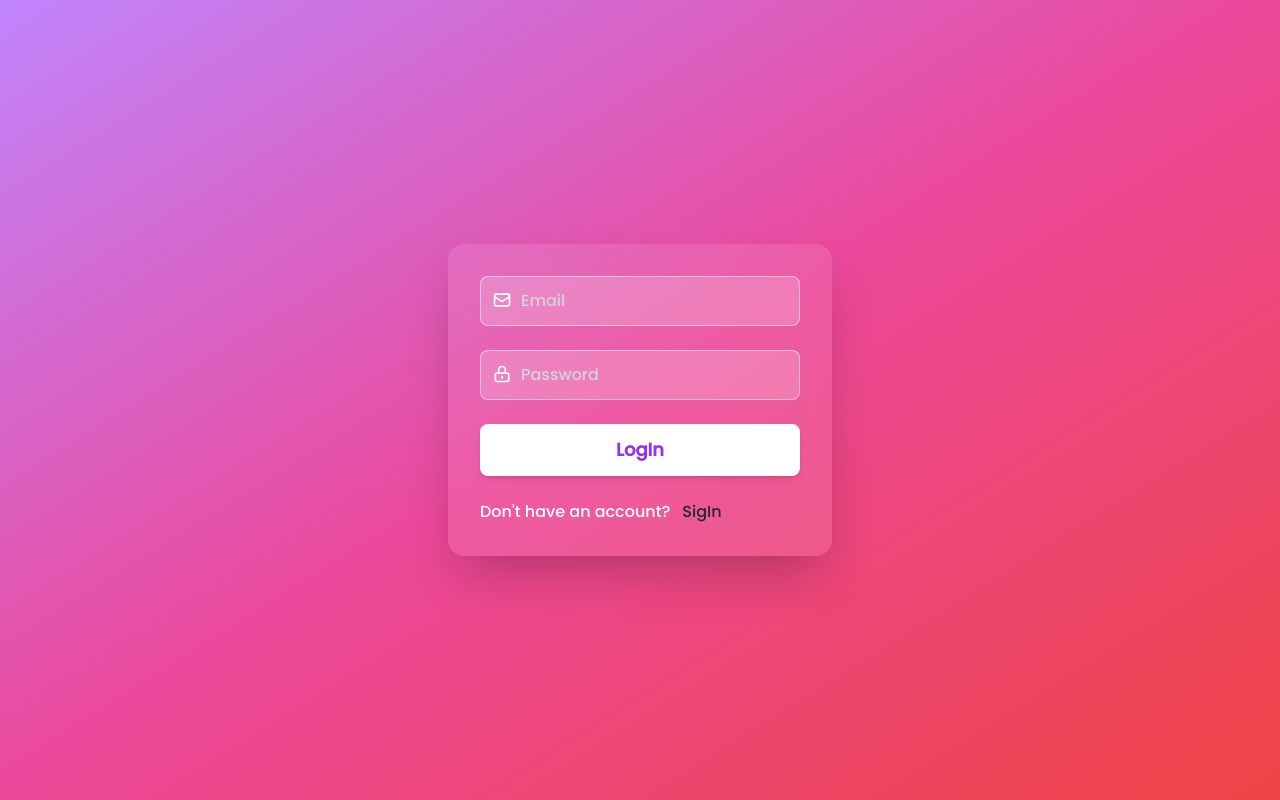
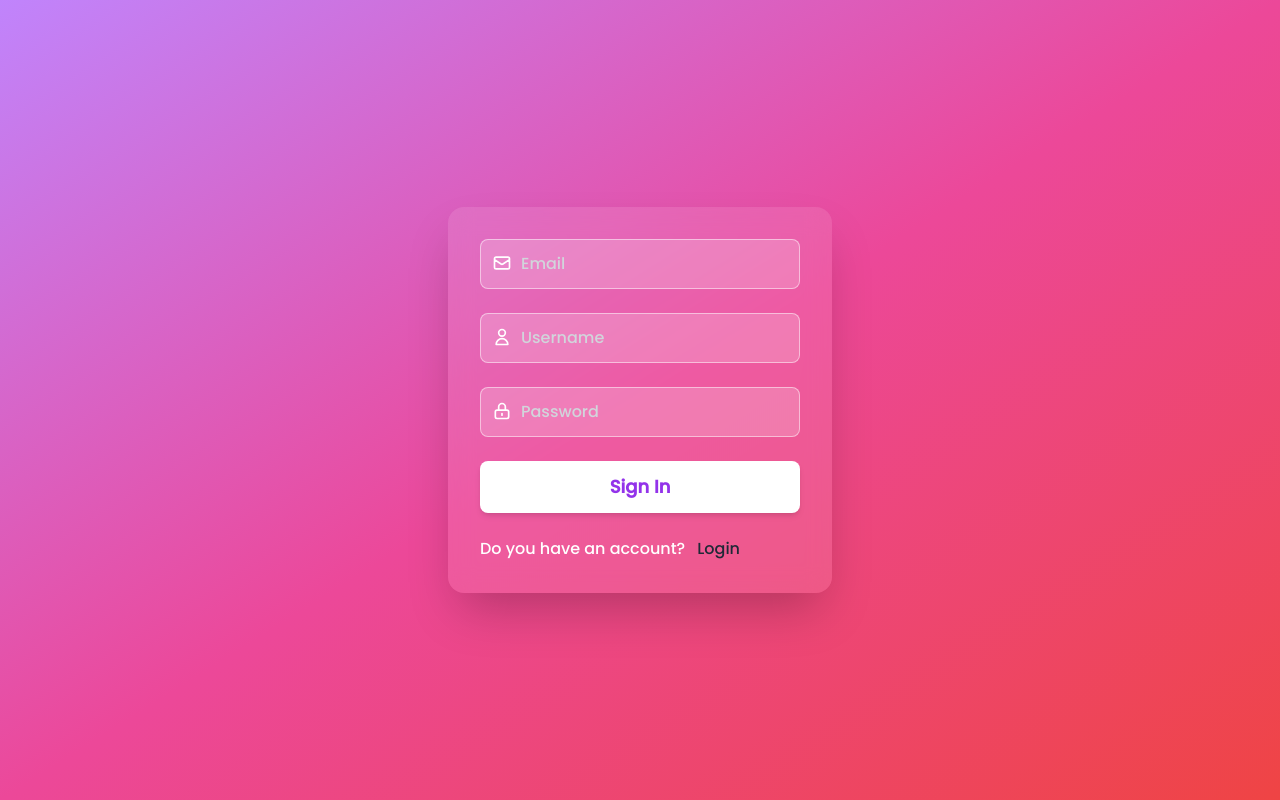
Before and after one commit to kashifjavaid1/Book-App, a React (Vite) app: page /siginIn in a window 1280 px wide. Before the commit this address led to /login. Built offline with nearby package versions, Linux system fonts and the light colour scheme; no server answers.

Commit message:
feat:toast-add

```diff
--- a/package.json
+++ b/package.json
@@ -10,15 +10,18 @@
     "preview": "vite preview"
   },
   "dependencies": {
+    "@hookform/resolvers": "^3.9.0",
     "axios": "^1.7.3",
     "dotenv": "^16.4.5",
     "prop-types": "^15.8.1",
     "react": "^18.3.1",
     "react-dom": "^18.3.1",
     "react-hook-form": "^7.52.2",
+    "react-hot-toast": "^2.4.1",
     "react-router-dom": "^6.26.0",
     "react-slick": "^0.30.2",
-    "slick-carousel": "^1.8.1"
+    "slick-carousel": "^1.8.1",
+    "yup": "^1.4.0"
   },
   "devDependencies": {
     "@types/react": "^18.3.3",
--- a/src/App.jsx
+++ b/src/App.jsx
@@ -6,14 +6,16 @@ import Contect from "./component/contect/Contect";
 import LoginIn from "./component/login/Login";
 import SignIn from "./component/login/Sigin";
 import { useAuth } from "./component/context/AuthProvider";
+import { Toaster } from "react-hot-toast";
 
 export default function App() {
   const [user, setUser] = useAuth();
   return (
     <div className="dark:bg-slate-900 dark:text-white">
+      <Toaster />
       <Routes>
         <Route path="/login" element={<LoginIn />} />
-        <Route path="/signin" element={<SignIn />} />
+        <Route path="/siginIn" element={<SignIn />} />
         {user ? (
           <Route path="/" element={<Layout />}>
             <Route index element={<Home />} />
--- a/src/component/login/Login.jsx
+++ b/src/component/login/Login.jsx
@@ -1,11 +1,36 @@
 import axios from "axios";
 import { useForm } from "react-hook-form";
+import { yupResolver } from "@hookform/resolvers/yup";
 import { Link, useNavigate } from "react-router-dom";
 import API_ROUTE from "../../../config";
+import toast from "react-hot-toast";
+import { useAuth } from "../context/AuthProvider";
+import * as yup from "yup";
+
+const schema = yup.object().shape({
+  email: yup
+    .string()
+    .email("Invalid email format")
+    .required("Email is required"),
+  password: yup
+    .string()
+    .min(8, "Password must be at least 8 characters")
+    .max(32, "Password cannot exceed 32 characters")
+    .required("Password is required"),
+});
 
 const LoginIn = () => {
-  const { register, handleSubmit, reset } = useForm();
+  const {
+    register,
+    handleSubmit,
+    reset,
+    formState: { errors },
+  } = useForm({
+    resolver: yupResolver(schema),
+  });
+
   const navigate = useNavigate();
+  const [, setUser] = useAuth();
 
   const onSubmit = async (data) => {
     const userInfor = {
@@ -13,23 +38,22 @@ const LoginIn = () => {
       password: data.password,
     };
     try {
-      const res = await axios.post(`${API_ROUTE}/users/login`, userInfor);
-      if (res.data) {
-        alert("User successfully login up");
+      const res = await axios?.post(`${API_ROUTE}/users/login`, userInfor);
+      if (res?.data) {
+        toast.success("Successfully logged in!");
+
         localStorage.setItem("user", JSON.stringify(res.data.user));
+        setUser(res?.data?.user);
         reset();
         navigate("/");
       }
     } catch (error) {
-      console.error(
-        "Error during sign-in:",
-        error.response?.data || error.message
-      );
+      toast.error(error?.response?.data.message || error?.message);
     }
   };
+
   return (
     <div className="min-h-screen flex items-center justify-center bg-gradient-to-br from-purple-400 via-pink-500 to-red-500 overflow-hidden relative">
-      {/* Sign-in form */}
       <div className="bg-white bg-opacity-10 backdrop-blur-md p-8 rounded-2xl shadow-2xl w-96 transform transition-all duration-500 ease-in-out hover:scale-105">
         <form className="space-y-6" onSubmit={handleSubmit(onSubmit)}>
           {[
@@ -39,7 +63,6 @@ const LoginIn = () => {
               name: "email",
               icon: "M3 8l7.89 5.26a2 2 0 002.22 0L21 8M5 19h14a2 2 0 002-2V7a2 2 0 00-2-2H5a2 2 0 00-2 2v10a2 2 0 002 2z",
             },
-
             {
               type: "password",
               placeholder: "Password",
@@ -56,7 +79,9 @@ const LoginIn = () => {
                 type={input.type}
                 placeholder={input.placeholder}
                 {...register(input.name)}
-                className="w-full pl-10 pr-4 py-3 bg-white bg-opacity-20 text-white placeholder-gray-300 border border-white border-opacity-50 rounded-lg focus:outline-none focus:ring-2 focus:ring-white focus:border-transparent transition-all duration-300"
+                className={`w-full pl-10 pr-4 py-3 bg-white bg-opacity-20 text-white placeholder-gray-300 border border-white border-opacity-50 rounded-lg focus:outline-none focus:ring-2 focus:ring-white focus:border-transparent transition-all duration-300 ${
+                  errors[input.name] ? "border-red-500" : ""
+                }`}
               />
               <svg
                 xmlns="http://www.w3.org/2000/svg"
@@ -72,20 +97,28 @@ const LoginIn = () => {
                   d={input.icon}
                 />
               </svg>
+              {errors[input.name] && (
+                <p className="text-red-500 text-sm mt-1">
+                  {errors[input.name]?.message}
+                </p>
+              )}
             </div>
           ))}
           <button
-            className="w-full bg-white text-purple-600 py-3 rounded-lg font-semibold text-lg shadow-md hover:bg-opacity-90 transition-all duration-300 ease-in-out transform hover:scale-105 animate-fadeIn"
+            className="w-full bg-white text-purple-600 py-3 rounded-lg font-semibold text-lg shadow-md hover:bg-black transition-all duration-300 ease-in-out transform hover:scale-105 animate-fadeIn hover:text-white"
             style={{ animationDelay: "0.8s" }}
+            type="submit"
           >
             LogIn
           </button>
 
           <span className="flex">
-            <h1 className="text-white">Don't have an account?</h1>
+            <h1 className="text-white hover:text-black cursor-pointer">
+              Don't have an account?
+            </h1>
             <Link to="/siginIn">
               <span className="hover:underline mx-3 hover:text-pink-800 cursor-pointer">
-                SigIn
+                SignIn
               </span>
             </Link>
           </span>
--- a/src/component/login/Sigin.jsx
+++ b/src/component/login/Sigin.jsx
@@ -2,10 +2,31 @@ import axios from "axios";
 import { useForm } from "react-hook-form";
 import { Link, useNavigate } from "react-router-dom";
 import API_ROUTE from "../../../config";
+import toast from "react-hot-toast";
+import * as yup from "yup";
+import { yupResolver } from "@hookform/resolvers/yup";
+
+// Define your validation schema using yup
+const schema = yup.object().shape({
+  email: yup.string().email("Invalid email").required("Email is required"),
+  userName: yup.string().required("Username is required"),
+  password: yup
+    .string()
+    .min(8, "Password must be at least 8 characters")
+    .required("Password is required"),
+});
 
 const SignIn = () => {
-  const { register, handleSubmit, reset } = useForm();
+  const {
+    register,
+    handleSubmit,
+    reset,
+    formState: { errors },
+  } = useForm({
+    resolver: yupResolver(schema),
+  });
   const navigate = useNavigate();
+
   const onSubmit = async (data) => {
     const userInfor = {
       userName: data.userName,
@@ -15,16 +36,13 @@ const SignIn = () => {
     try {
       const res = await axios.post(`${API_ROUTE}/users/signup`, userInfor);
       if (res.data) {
-        alert("User successfully signed up");
+        toast.success("Successfully created!");
         localStorage.setItem("user", JSON.stringify(res.data.user));
         reset();
         navigate("/login");
       }
     } catch (error) {
-      console.error(
-        "Error during sign-in:",
-        error.response?.data || error.message
-      );
+      toast.error(error.response?.data || error.message);
     }
   };
 
@@ -54,7 +72,7 @@ const SignIn = () => {
             },
           ].map((input, index) => (
             <div
-              key={input.type}
+              key={input.name}
               className="relative animate-slideInFromLeft"
               style={{ animationDelay: `${(index + 1) * 0.2}s` }}
             >
@@ -64,6 +82,11 @@ const SignIn = () => {
                 {...register(input.name)}
                 className="w-full pl-10 pr-4 py-3 bg-white bg-opacity-20 text-white placeholder-gray-300 border border-white border-opacity-50 rounded-lg focus:outline-none focus:ring-2 focus:ring-white focus:border-transparent transition-all duration-300"
               />
+              {errors[input.name] && (
+                <p className="text-red-500 text-sm py-2">
+                  {errors[input.name]?.message}
+                </p>
+              )}
               <svg
                 xmlns="http://www.w3.org/2000/svg"
                 className="h-5 w-5 absolute top-3.5 left-3 text-white"
@@ -82,13 +105,15 @@ const SignIn = () => {
           ))}
           <button
             type="submit"
-            className="w-full bg-white text-purple-600 py-3 rounded-lg font-semibold text-lg shadow-md hover:bg-opacity-90 transition-all duration-300 ease-in-out transform hover:scale-105 animate-fadeIn"
+            className="w-full bg-white text-purple-600 py-3 rounded-lg font-semibold text-lg shadow-md hover:bg-black transition-all duration-300 ease-in-out transform hover:scale-105 animate-fadeIn hover:text-white"
             style={{ animationDelay: "0.8s" }}
           >
             Sign In
           </button>
           <span className="flex">
-            <h1 className="text-white">Do you have an account?</h1>
+            <h1 className="text-white cursor-pointer hover:text-black">
+              Do you have an account?
+            </h1>
             <Link to="/login">
               <span className="hover:underline mx-3 hover:text-pink-800 cursor-pointer">
                 Login
--- a/src/component/logout/Logout.jsx
+++ b/src/component/logout/Logout.jsx
@@ -1,9 +1,10 @@
 import { useNavigate } from "react-router-dom";
 import { useAuth } from "../context/AuthProvider";
+import toast from "react-hot-toast";
 
 export default function Logout() {
   const [user, setUser] = useAuth();
-  const navigate = useNavigate(); // Hook for navigation
+  const navigate = useNavigate();
 
   const LogoutHandle = () => {
     try {
@@ -12,7 +13,8 @@ export default function Logout() {
         user: null,
       });
       localStorage.removeItem("user");
-      navigate("/login"); // Use navigate for redirect
+      toast.success("Successfully Logout!");
+      navigate("/login");
     } catch (error) {
       console.error("Failed to log out:", error);
     }
--- a/src/component/navbar/Navbar.jsx
+++ b/src/component/navbar/Navbar.jsx
@@ -5,6 +5,7 @@ import { useAuth } from "../context/AuthProvider";
 export default function Navbar() {
   const [sticky, setSticky] = useState(false);
   const [user, setUser] = useAuth();
+  console.log("🚀 ~ Navbar ~ user:", user);
   const [theme, setTheme] = useState(
     localStorage.getItem("theme") ? localStorage.getItem("theme") : "light"
   );
```
Also changed, not shown: 2 other files (tests, documents, lock files or other folders).
